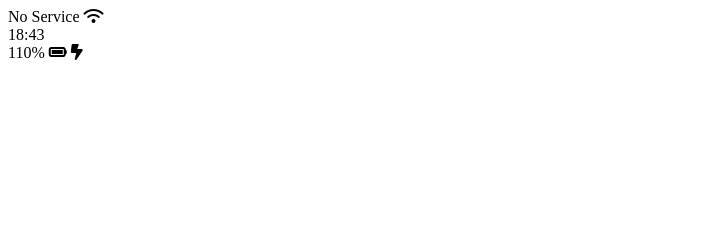
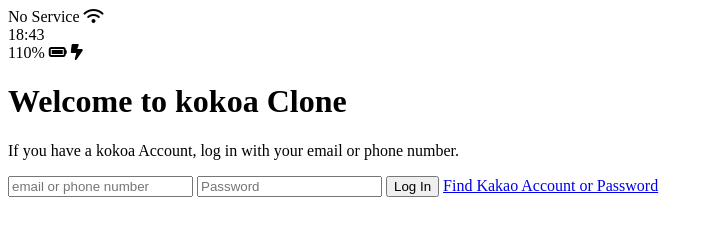
Before and after one commit to himchanPark/kokoa-clone-2023, a plain HTML site: page index.html in a window 1280 px wide. Shown: the whole page, without its empty margins (0-714 px from the left). Drawn offline with Linux system fonts and the light colour scheme.

Commit message:
Update index.html

```diff
--- a/index.html
+++ b/index.html
@@ -23,6 +23,21 @@
         <!-- Lightning Icon -->
       </div>
     </div>
+
+    <header class="welcome-header">
+      <h1 class="welcome-header_title">Welcome to kokoa Clone</h1>
+      <p class="welcome-header_text">
+        If you have a kokoa Account, log in with your email or phone number.
+      </p>
+    </header>
+
+    <form id="login-form">
+      <input type="text" placeholder="email or phone number" />
+      <input type="password" placeholder="Password" />
+      <input type="submit" value="Log In" />
+      <a href="#">Find Kakao Account or Password</a>
+    </form>
+
     <script
       src="https://kit.fontawesome.com/37547c25ec.js"
       crossorigin="anonymous"
```
